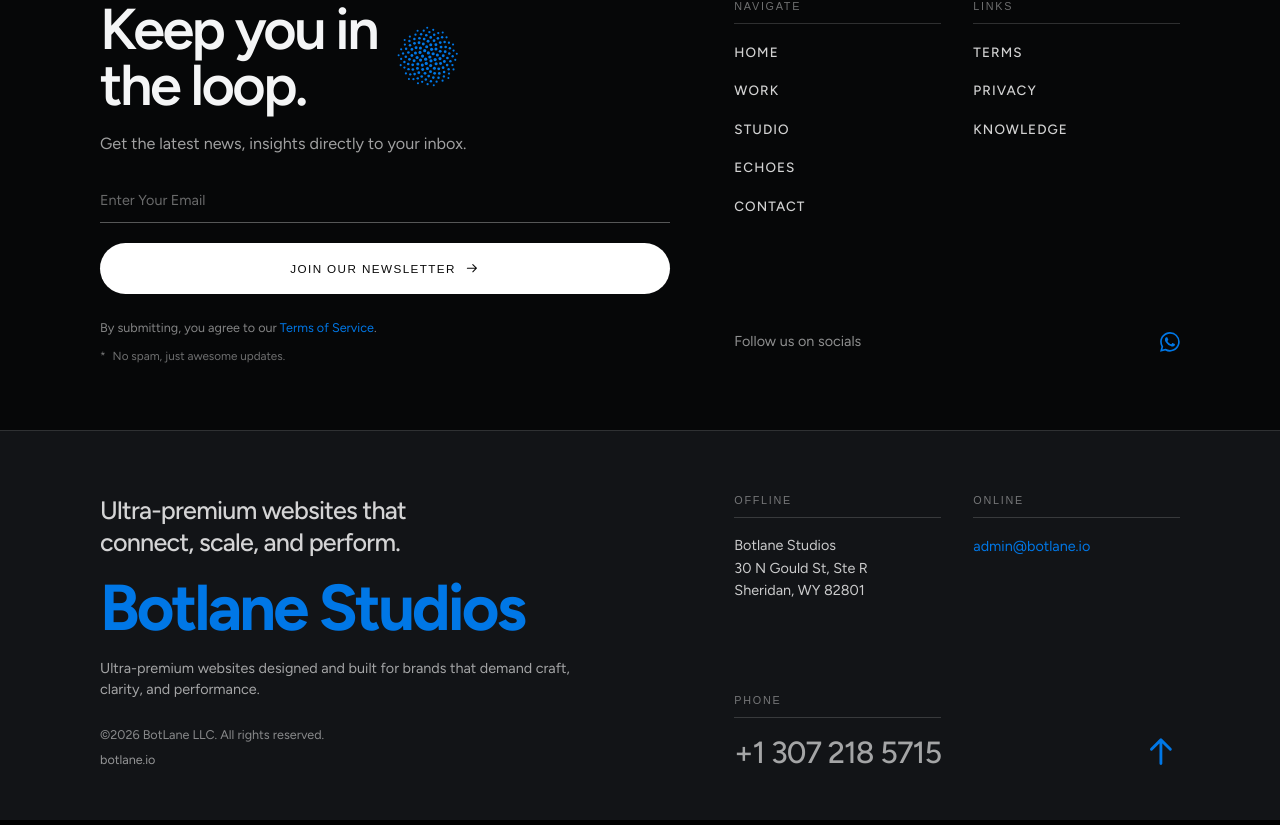
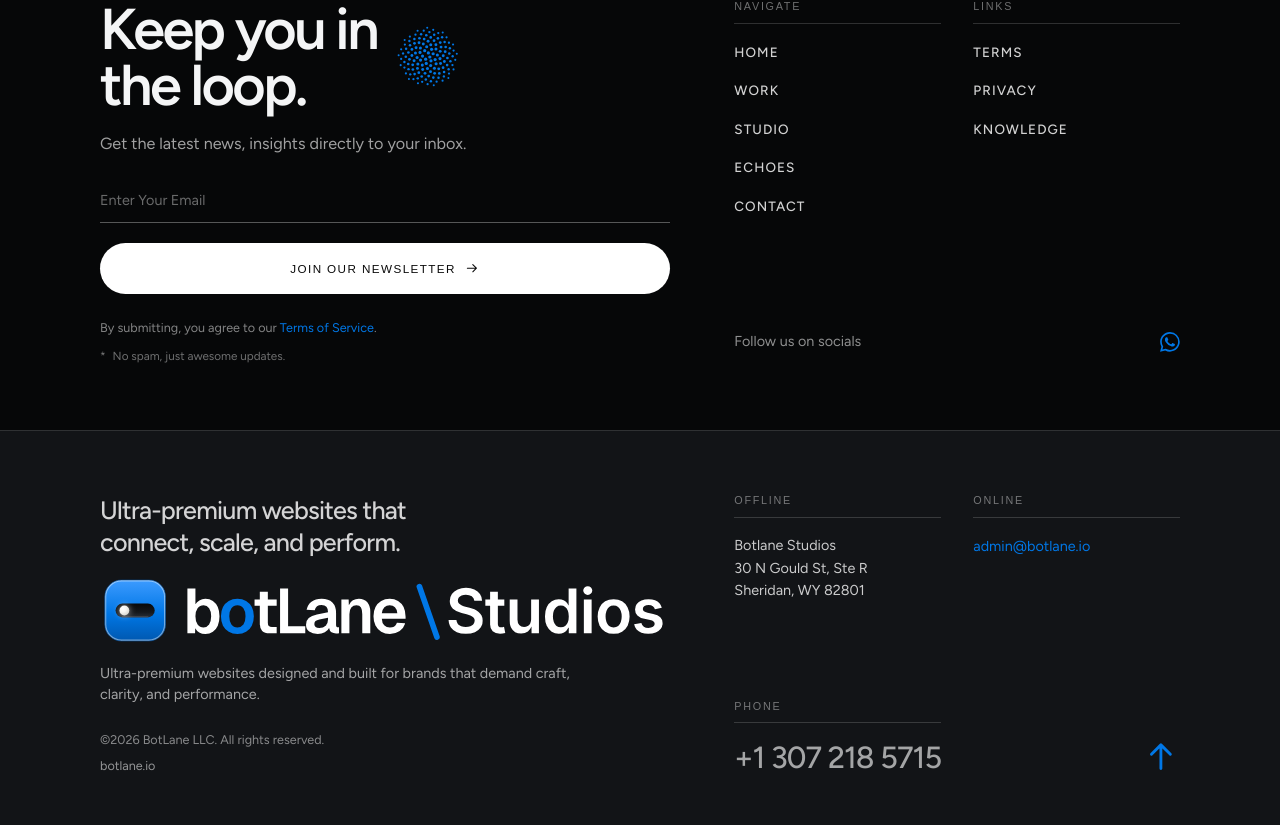
Before and after one commit to botlaneio/bot-studio, a Next.js app: page /echoes in a window 1280 px wide. Shown: the part 3186-4011 px from the top of the page. Built offline with nearby package versions, Linux system fonts and the light colour scheme; no server answers; a web font is replaced by a local one.

Commit message:
Use the Botlane logo in the footer.

```diff
--- a/src/components/Footer.module.css
+++ b/src/components/Footer.module.css
@@ -239,10 +239,14 @@
 }
 
 .wordmark {
+  display: block;
   margin: calc(22 * var(--u)) 0 0;
-  font: 700 calc(72 * var(--u)) / 0.92 var(--display);
-  letter-spacing: -0.045em;
-  color: #0077e6;
+  /* Same box as the previous wordmark: font-size 72u, aspect ratio of /logo.svg (897×100). */
+  height: calc(72 * var(--u));
+  width: auto;
+  max-width: 100%;
+  object-fit: contain;
+  object-position: left center;
 }
 
 .blurb {
@@ -434,7 +438,7 @@
 
   .wordmark {
     margin-top: 16px;
-    font-size: clamp(36px, 11vw, 56px);
+    height: clamp(36px, 11vw, 56px);
   }
 
   .blurb {
--- a/src/components/Footer.tsx
+++ b/src/components/Footer.tsx
@@ -170,7 +170,8 @@ export function Footer() {
         <div className={styles.lowerGrid}>
           <div className={styles.pitch}>
             <p className={styles.tagline}>Ultra-premium websites that connect, scale, and perform.</p>
-            <p className={styles.wordmark}>Botlane Studios</p>
+            {/* eslint-disable-next-line @next/next/no-img-element */}
+            <img className={styles.wordmark} src="/logo.svg" alt="Botlane" width={897} height={100} />
             <p className={styles.blurb}>
               Ultra-premium websites designed and built for brands that demand craft, clarity, and performance.
             </p>
```
